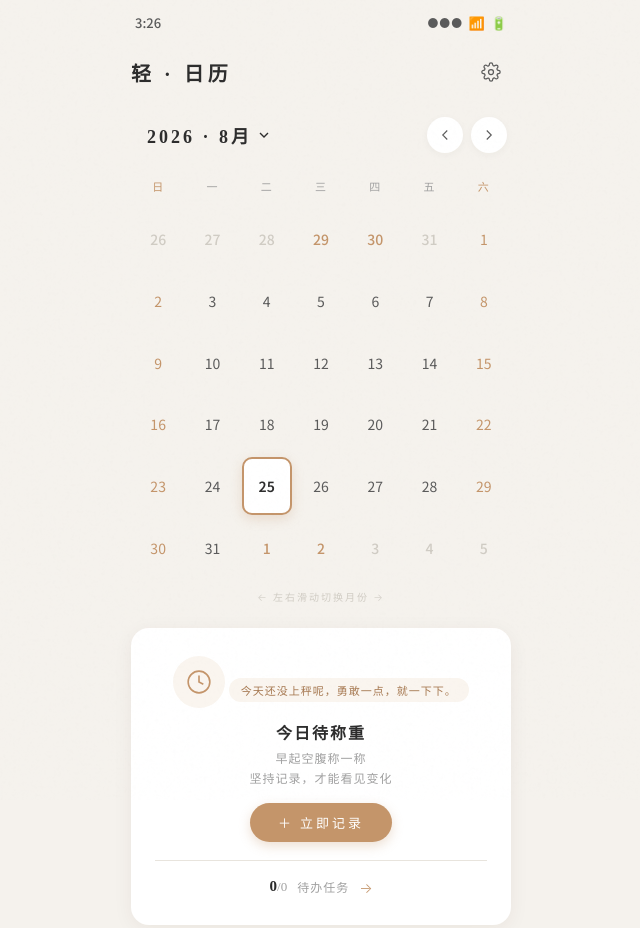
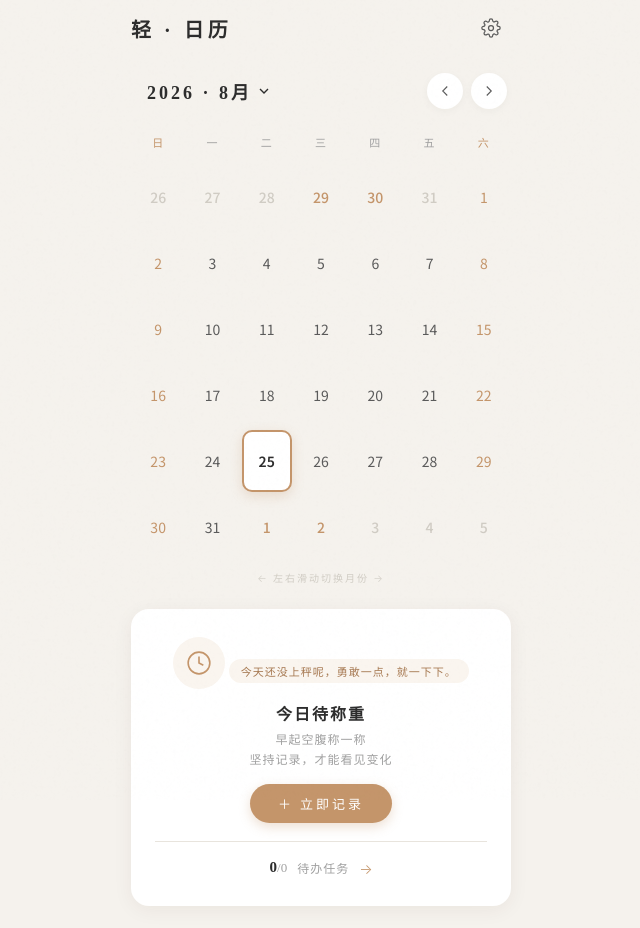
Before and after one commit to BH6340/qing, a plain HTML site: page app/index.html in a window 1280 px wide. Shown: the whole page, without its empty margins (319-959 px from the left). Drawn offline with Linux system fonts and the light colour scheme.

Commit message:
修复bug

```diff
--- a/app/index.html
+++ b/app/index.html
@@ -107,7 +107,7 @@
     position: relative;
   }
   .day-cell {
-    aspect-ratio: 1 / 1.15;
+    height: 62px;
     display: flex;
     flex-direction: column;
     align-items: center;
@@ -121,6 +121,7 @@
     font-weight: 400;
     gap: 2px;
     padding: 4px 0;
+    overflow: hidden;
   }
   .day-cell:active { transform: scale(0.92); }
   .day-cell.other-month { color: var(--ink-faint); pointer-events: none; }
@@ -539,15 +540,6 @@
 <body>
 
 <div class="app">
-  <div class="status-bar">
-    <span id="statusTime">9:41</span>
-    <div class="right">
-      <span>●●●</span>
-      <span>📶</span>
-      <span>🔋</span>
-    </div>
-  </div>
-
   <!-- Header -->
   <div class="header">
     <div class="title">轻 · 日历</div>
@@ -742,21 +734,12 @@ let pickerMinute = 0;
 // ===== Initialize =====
 function init() {
   Store.load();
-  updateStatusTime();
-  setInterval(updateStatusTime, 30000);
   initPicker();
   initWeightPicker();
   initTimePicker();
   renderCalendar();
   updateBottomCard();
   initSwipe();
-}
-
-function updateStatusTime() {
-  const now = new Date();
-  const h = now.getHours();
-  const m = String(now.getMinutes()).padStart(2, '0');
-  document.getElementById('statusTime').textContent = `${h}:${m}`;
 }
 
 // ===== Helper: short weekday =====
```
Also changed, not shown: app/detail.html (+0 -18 lines), app/settings.html (+0 -18 lines), app/todo.html (+0 -18 lines).
